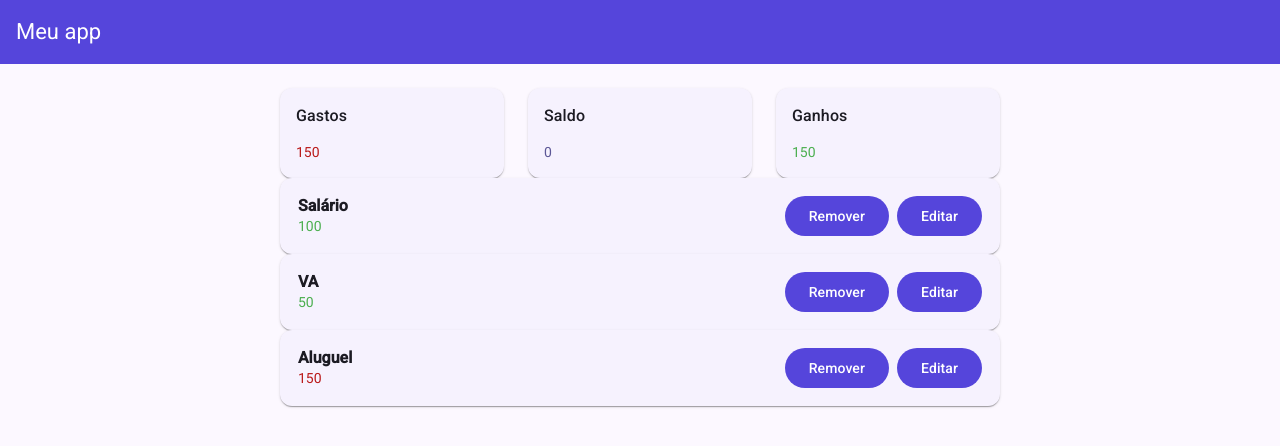
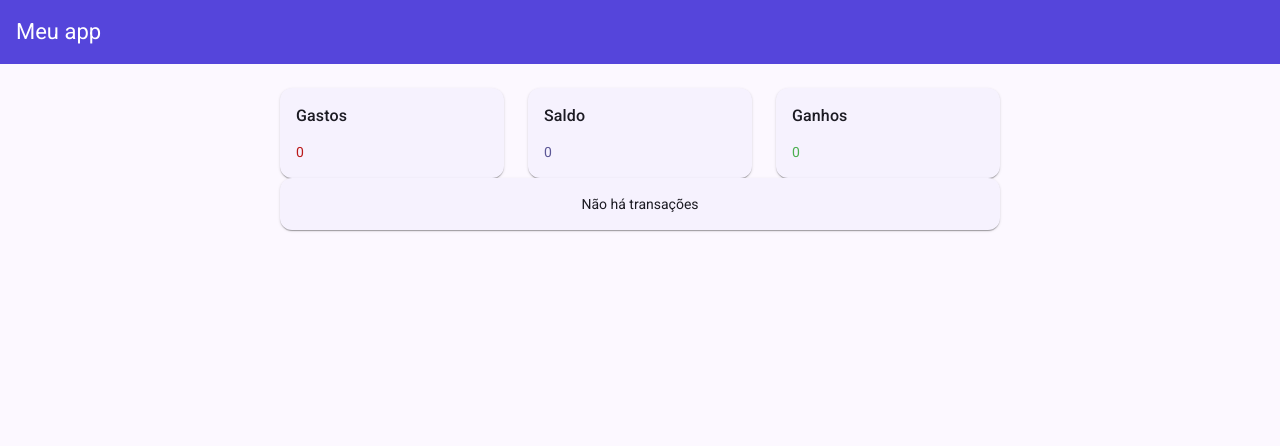
Before and after one commit to eRodrigoL/gerenciador-financeiro-angular-20, an Angular app: page / in a window 1280 px wide. Shown: the top 446 px of the page. Built offline with nearby package versions, Linux system fonts and the light colour scheme.

Commit message:
✨ feat(no-transactions): adiciona componente para exibição quando não há transações

```diff
--- /dev/null
+++ b/src/app/features/home/components/no-transactions/no-transactions.html
@@ -0,0 +1,3 @@
+<mat-card class="card">
+  <mat-card-content class="card-content"> Não há transações </mat-card-content>
+</mat-card>
--- /dev/null
+++ b/src/app/features/home/components/no-transactions/no-transactions.scss
@@ -0,0 +1,4 @@
+.card-content {
+  display: flex;
+  justify-content: center;
+}
--- /dev/null
+++ b/src/app/features/home/components/no-transactions/no-transactions.ts
@@ -0,0 +1,10 @@
+import { Component } from '@angular/core';
+import { MatCardModule } from '@angular/material/card';
+
+@Component({
+  selector: 'app-no-transactions',
+  imports: [MatCardModule],
+  templateUrl: './no-transactions.html',
+  styleUrl: './no-transactions.scss',
+})
+export class NoTransactions {}
--- a/src/app/features/home/home.html
+++ b/src/app/features/home/home.html
@@ -2,4 +2,6 @@
 
 @for (item of transactions(); track item) {
   <app-transaction-item [transaction]="item"></app-transaction-item>
+} @empty {
+  <app-no-transactions />
 }
--- a/src/app/features/home/home.ts
+++ b/src/app/features/home/home.ts
@@ -3,17 +3,18 @@ import { Balance } from './components/balance/balance';
 import { TransactionItem } from './components/transaction-item/transaction-item';
 import { Transaction } from '../../shared/transaction/interfaces/transaction';
 import { TransactionType } from '../../shared/transaction/enums/transaction-type';
+import { NoTransactions } from './components/no-transactions/no-transactions';
 
 @Component({
   selector: 'app-home',
-  imports: [Balance, TransactionItem],
+  imports: [Balance, TransactionItem, NoTransactions],
   templateUrl: './home.html',
   styleUrl: './home.scss',
 })
 export class Home {
   transactions = signal<Transaction[]>([
-    { title: 'Salário', value: 100, type: TransactionType.INCOME },
-    { title: 'VA', value: 50, type: TransactionType.INCOME },
-    { title: 'Aluguel', value: 150, type: TransactionType.OUTCOME },
+    // { title: 'Salário', value: 100, type: TransactionType.INCOME },
+    // { title: 'VA', value: 50, type: TransactionType.INCOME },
+    // { title: 'Aluguel', value: 150, type: TransactionType.OUTCOME },
   ]);
 }
```
